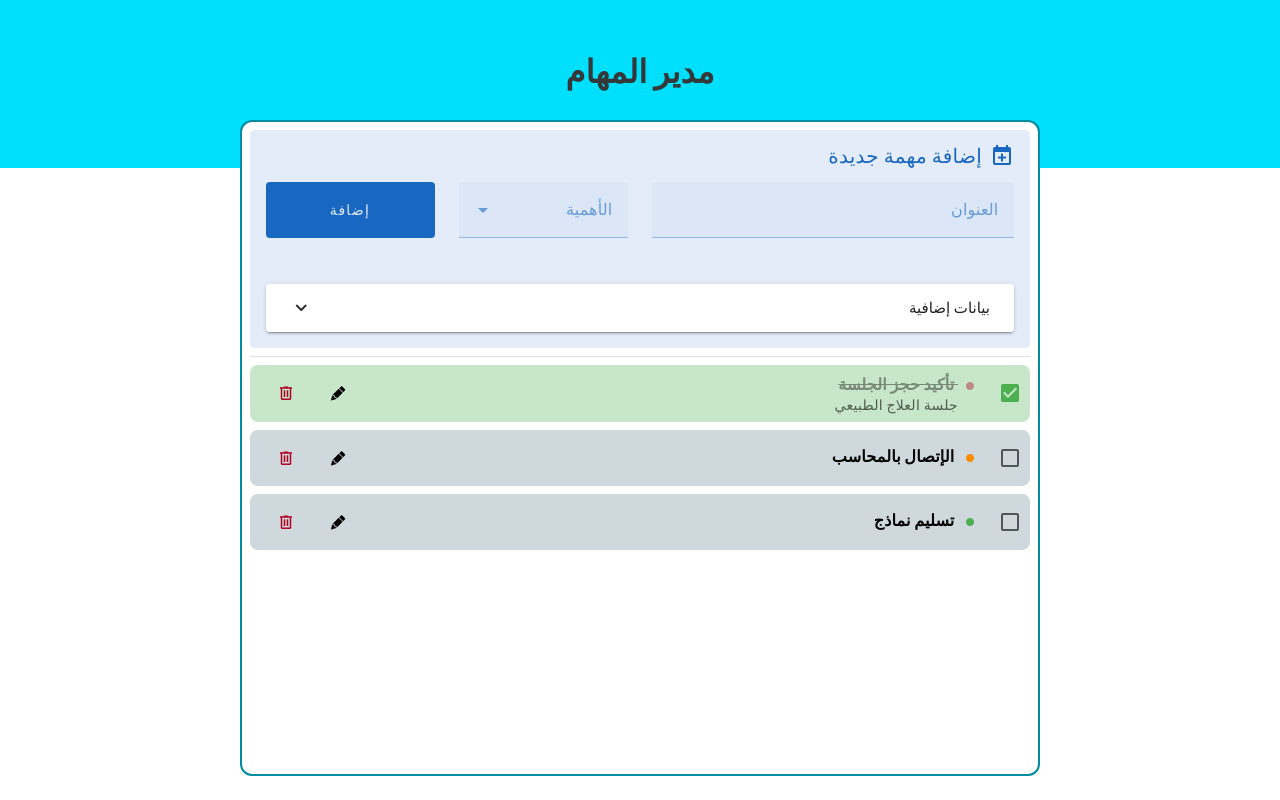
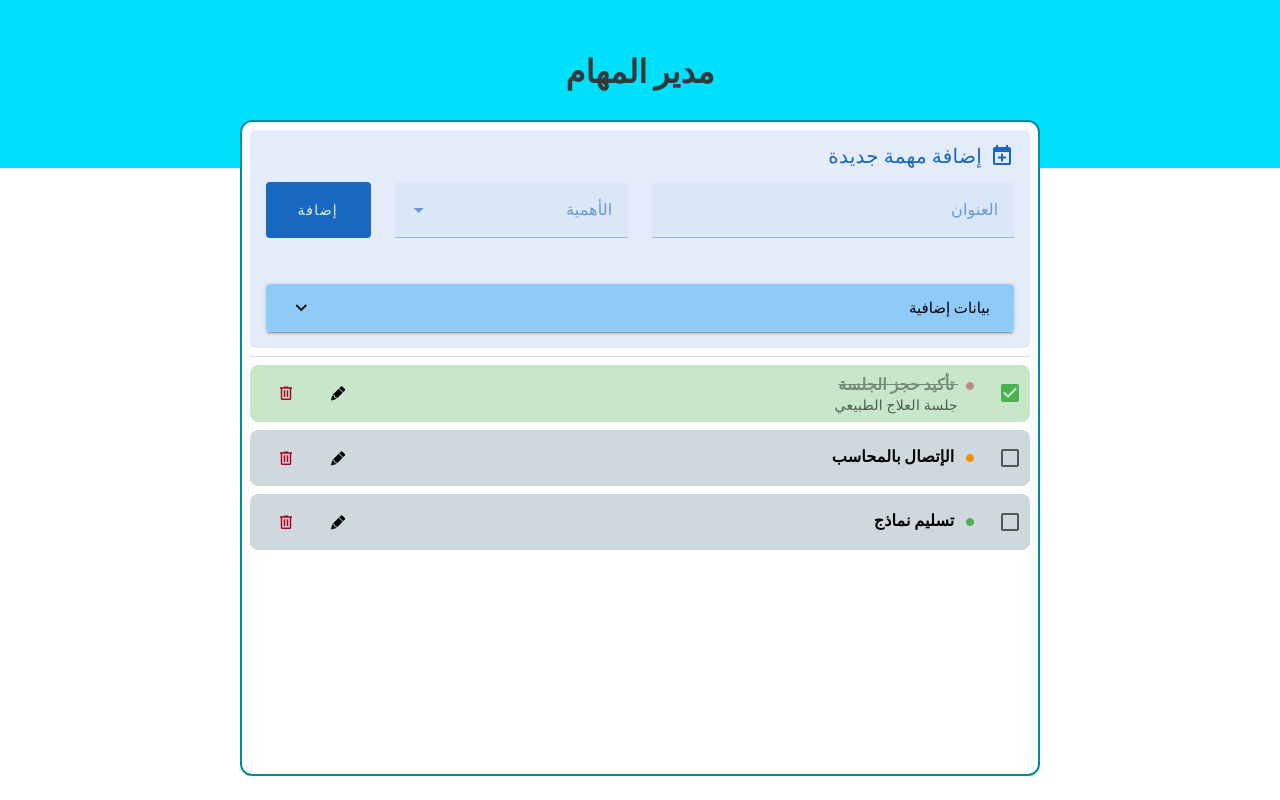
Before and after one commit to AMI2080/task-manager, a Vue app: page / in a window 1280 px wide. Built offline with nearby package versions, Linux system fonts and the light colour scheme.

Commit message:
UI :: Enhance Edit task component

```diff
--- a/src/components/EditTask.vue
+++ b/src/components/EditTask.vue
@@ -1,10 +1,10 @@
 <template>
-  <v-form ref="form" @submit.prevent="addTask()">
+  <v-form ref="form" :disabled="isLoading" @submit.prevent="addTask()">
     <v-card
       prepend-icon="mdi-calendar-plus"
       :title="!task ? 'إضافة مهمة جديدة' : 'تعديل مهمة'"
       variant="tonal"
-      color="primary"
+      :color="!task ? 'primary' : 'success'"
     >
       <v-card-text>
         <v-row>
@@ -15,7 +15,7 @@
               :rules="rules.title"
             />
           </v-col>
-          <v-col cols="6" md="3">
+          <v-col cols="6" md="4">
             <v-select
               :items="priorities"
               v-model="newTask.priority"
@@ -60,19 +60,24 @@
               </template>
             </v-select>
           </v-col>
-          <v-col cols="6" md="3">
+          <v-col cols="6" md="2">
             <v-btn
-              color="primary"
+              :color="!task ? 'primary' : 'success'"
               type="submit"
-              text="إضافة"
+              :text="!task ? 'إضافة' : 'تحديث'"
               variant="flat"
               height="56"
               block
             />
           </v-col>
           <v-col cols="12">
-            <v-expansion-panels v-model="isAdvanced" variant="accordion">
-              <v-expansion-panel :value="true">
+            <v-expansion-panels
+              :color="`${!task ? 'blue' : 'green'}-lighten-3`"
+              :bg-color="`${!task ? 'blue' : 'green'}-lighten-5`"
+              v-model="isAdvanced"
+              variant="accordion"
+            >
+              <v-expansion-panel variant="tonal" :value="true">
                 <v-expansion-panel-title>بيانات إضافية</v-expansion-panel-title>
                 <v-expansion-panel-text>
                   <v-row>
@@ -112,7 +117,7 @@
                           </v-card-text>
                           <v-card-actions class="pa-7 pt-0">
                             <v-btn
-                              color="primary"
+                              :color="!task ? 'primary' : 'success'"
                               variant="tonal"
                               @click.stop.prevent="
                                 newTask.deadline = new Date();
@@ -208,21 +213,24 @@ export default defineComponent({
       } as FromValidationRules,
       dateMenu: false as boolean,
       displayedDate: null as string | null,
+      isLoading: false as boolean,
     };
   },
   methods: {
     addTask(): void {
-      if (!(this.$refs.form as VForm).validate()) {
-        return;
-      }
-      if (!!this.task) {
-        console.log("Edit task", { ...this.newTask });
-      } else {
-        console.log("Create task", { ...this.newTask });
-      }
+      this.isLoading = true;
+      (this.$refs.form as VForm).validate().then((response) => {
+        if (response.valid) {
+          if (!!this.task) {
+            console.log("Edit task", { ...this.newTask });
+          } else {
+            console.log("Create task", { ...this.newTask });
+          }
+        }
+        this.isLoading = false;
+      });
     },
     parseDate(date: Date | null | undefined): string | null {
-      console.log("date", date, this.newTask.deadline);
       if (!date) {
         return null;
       }
@@ -240,25 +248,4 @@ export default defineComponent({
 });
 </script>
 
-<style lang="scss">
-.task-list {
-  display: flex;
-  flex-direction: column;
-  gap: 8px;
-  flex: 1;
-  margin-inline: auto;
-  margin-top: -48px;
-  margin-bottom: 24px;
-  width: 100%;
-  max-width: min(calc(100% - 24px), 800px);
-  background-color: #fff;
-  border-radius: 12px;
-  padding: 8px;
-  border: 2px solid #008c9e;
-  overflow-y: auto;
-
-  .v-btn {
-    text-transform: unset;
-  }
-}
-</style>
+<style lang="scss"></style>
```
